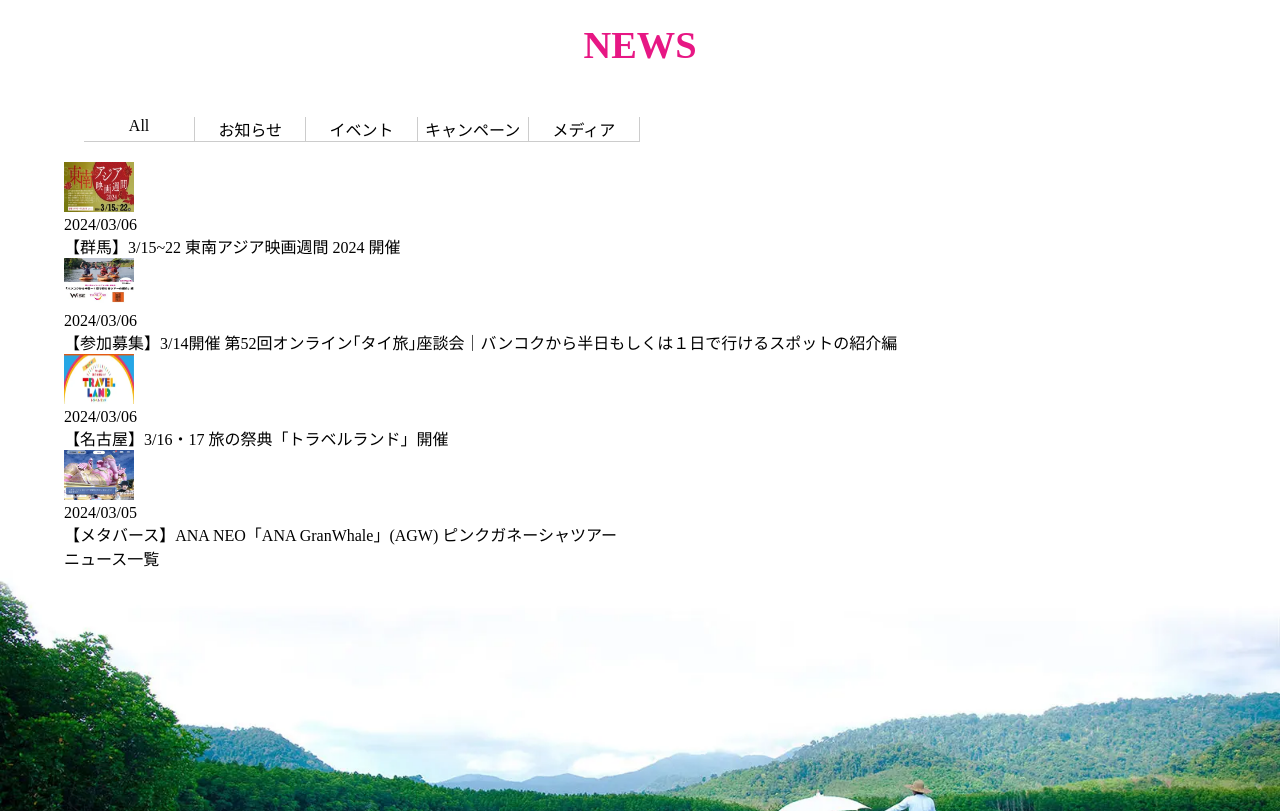
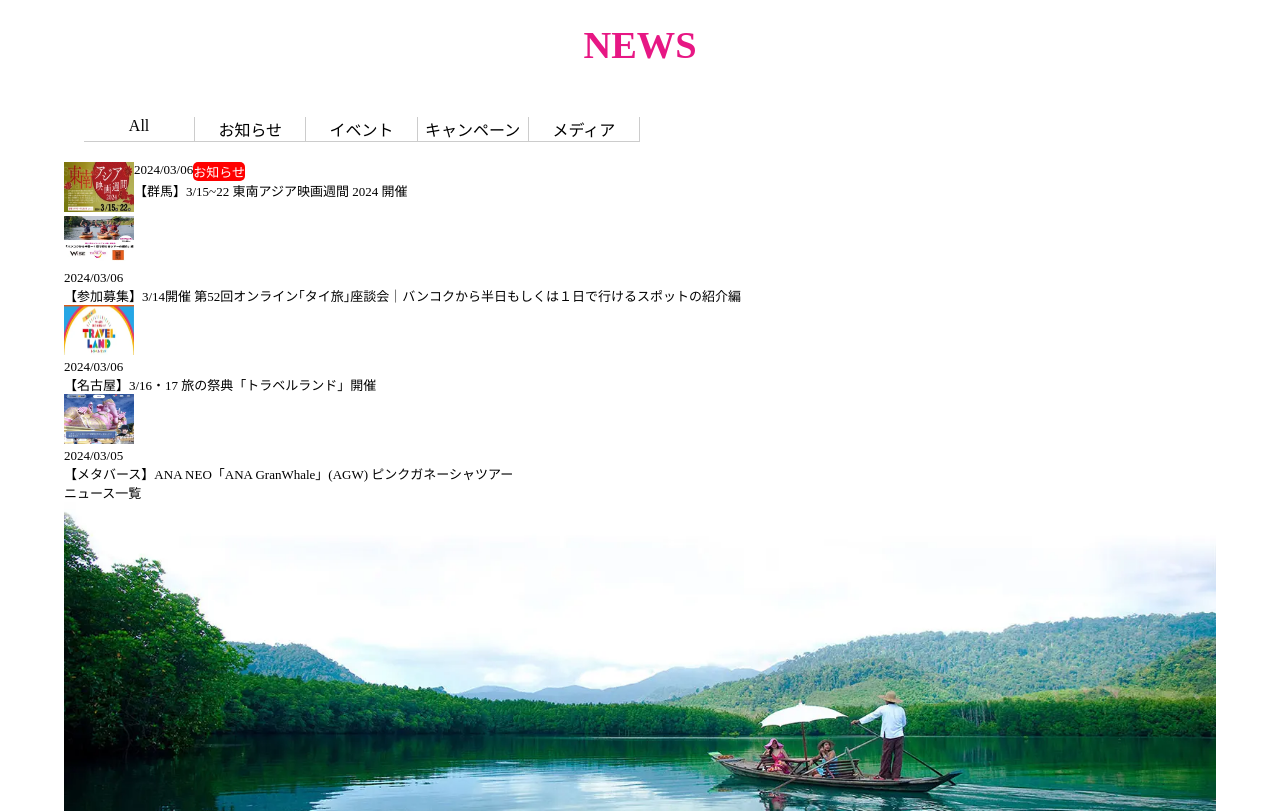
Before and after one commit to sreykeang/K, a website: page index.html in a window 1280 px wide. Shown: the part 733-1544 px from the top of the page. Drawn offline with nearby package versions, Linux system fonts and the light colour scheme.

Commit message:
toppage-list

```diff
--- a/index.html
+++ b/index.html
@@ -122,15 +122,21 @@
             <a href="https://www.thailandtravel.or.jp/#tab-media">メディア</a>
           </li>
         </ul>
-        <ul>
+        <ul class="text-list">
           <li>
-            <a href="https://www.thailandtravel.or.jp/news/132584/">
+            <a class="text-list-wrapper" href="https://www.thailandtravel.or.jp/news/132584/">
               <div>
                 <img class="img-list" src="img/37TFF-asia_A4_17_out_omote-256x137.webp" alt="【群馬】3/15~22 東南アジア映画週間 2024 開催">
               </div>
-              <div>2024/03/06</div>
-              <div></div>
-              <div>【群馬】3/15~22 東南アジア映画週間 2024 開催</div>
+              <div>
+                <div class="text">
+                  <p>2024/03/06</p>
+                  <p class="news-list-category">お知らせ</p>
+                </div>
+                <div class="text">
+                  <p>【群馬】3/15~22 東南アジア映画週間 2024 開催</p>
+                </div>
+              </div>
             </a>
           </li>
           <li>
@@ -138,8 +144,8 @@
               <div>
                 <img class="img-list" src="img/zadankai52-1-256x215.webp" alt="【参加募集】3/14開催 第52回オンライン｢タイ旅｣座談会｜バンコクから半日もしくは１日で行けるスポットの紹介編">
               </div>
-              <div>2024/03/06</div>
-              <div>【参加募集】3/14開催 第52回オンライン｢タイ旅｣座談会｜バンコクから半日もしくは１日で行けるスポットの紹介編</div>
+              <div class="text">2024/03/06</div>
+              <div class="text">【参加募集】3/14開催 第52回オンライン｢タイ旅｣座談会｜バンコクから半日もしくは１日で行けるスポットの紹介編</div>
             </a>
           </li>
           <li>
@@ -147,8 +153,8 @@
               <div>
                 <img class="img-list" src="img/2.webp" alt="【名古屋】3/16・17 旅の祭典「トラベルランド」開催">
               </div>
-              <div>2024/03/06</div>
-              <div>【名古屋】3/16・17 旅の祭典「トラベルランド」開催</div>
+              <div class="text">2024/03/06</div>
+              <div class="text">【名古屋】3/16・17 旅の祭典「トラベルランド」開催</div>
             </a>
           </li>
           <li>
@@ -156,14 +162,15 @@
               <div>
                 <img class="img-list" src="img/WEB_ANANEO_3-1-256x245.webp"alt="【メタバース】ANA NEO「ANA GranWhale」(AGW) ピンクガネーシャツアー">
               </div>
-              <div>2024/03/05</div>
-              <div>【メタバース】ANA NEO「ANA GranWhale」(AGW) ピンクガネーシャツアー</div>
+              <div class="text">2024/03/05</div>
+              <div class="text">【メタバース】ANA NEO「ANA GranWhale」(AGW) ピンクガネーシャツアー</div>
             </a>
           </li>
           <div>
             <a href="https://www.thailandtravel.or.jp/news/">ニュース一覧</a>
           </div>
         </ul>
+      <div>
     </div>
 
     <footer>
--- a/sass/project/_toppage.scss
+++ b/sass/project/_toppage.scss
@@ -17,7 +17,7 @@
       width: 50%;
       padding: 10px;
       margin: 10px;
-      font: 16px;
+      font-size: 16px;
       color: black;
 
       .list {
@@ -32,6 +32,21 @@
       width: 70px;
       height: 50px;
     }
+    .text-list {
+      font-size: small;
+      .text-list-wrapper{
+        display: flex;
+        .text {
+          display: flex;
+          .news-list-category {
+            background-color: red;
+            color: white;
+            border-radius: 5px;
+          }
+        }
+      }
+    }
+
   }
 
 }
```
Also changed, not shown: css/project/index.css, css/style.css, 2 other files.
